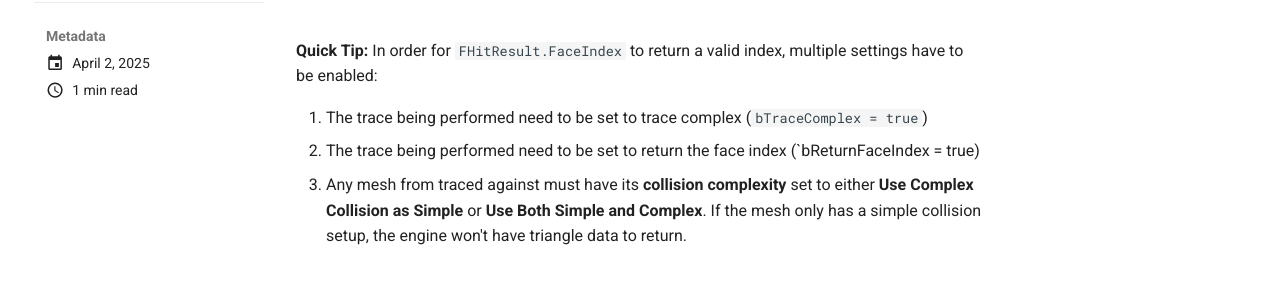
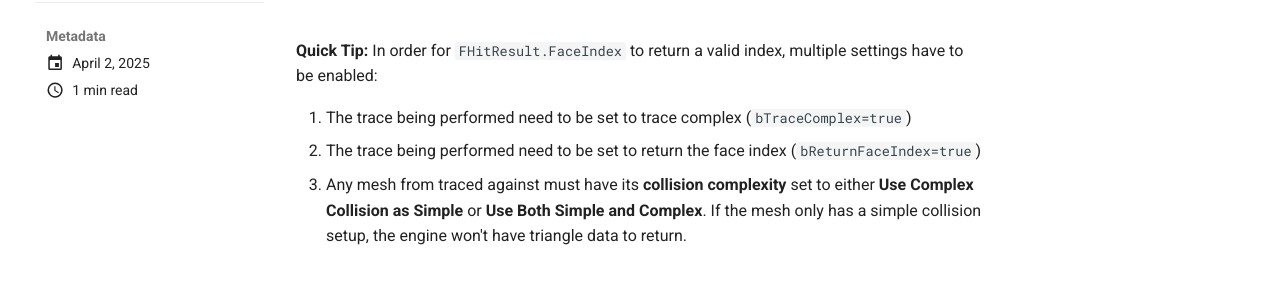
Before and after one commit to samaursa/OnlyDevs, an MkDocs documentation site: the page built from docs/blog/posts/How to get FHitResult.FaceIndex.md, in a window 1280 px wide. Shown: the part 142-442 px from the top of the page. Built offline with MkDocs 1.6.1 and Material for MkDocs 9.7.7, drawn with Linux system fonts in a browser that asks for light colours.

Commit message:
vault backup: 2025-04-02 19:36:37

```diff
--- a/docs/blog/posts/How to get FHitResult.FaceIndex.md
+++ b/docs/blog/posts/How to get FHitResult.FaceIndex.md
@@ -8,6 +8,6 @@ tags:
 ---
 **Quick Tip:** In order for `FHitResult.FaceIndex` to return a valid index, multiple settings have to be enabled:
 
-1. The trace being performed need to be set to trace complex (`bTraceComplex = true`)
-2. The trace being performed need to be set to return the face index (`bReturnFaceIndex = true)
+1. The trace being performed need to be set to trace complex (`bTraceComplex=true`)
+2. The trace being performed need to be set to return the face index (`bReturnFaceIndex=true`)
 3. Any mesh from traced against must have its **collision complexity** set to either **Use Complex Collision as Simple** or **Use Both Simple and Complex**. If the mesh only has a simple collision setup, the engine won't have triangle data to return.
```
